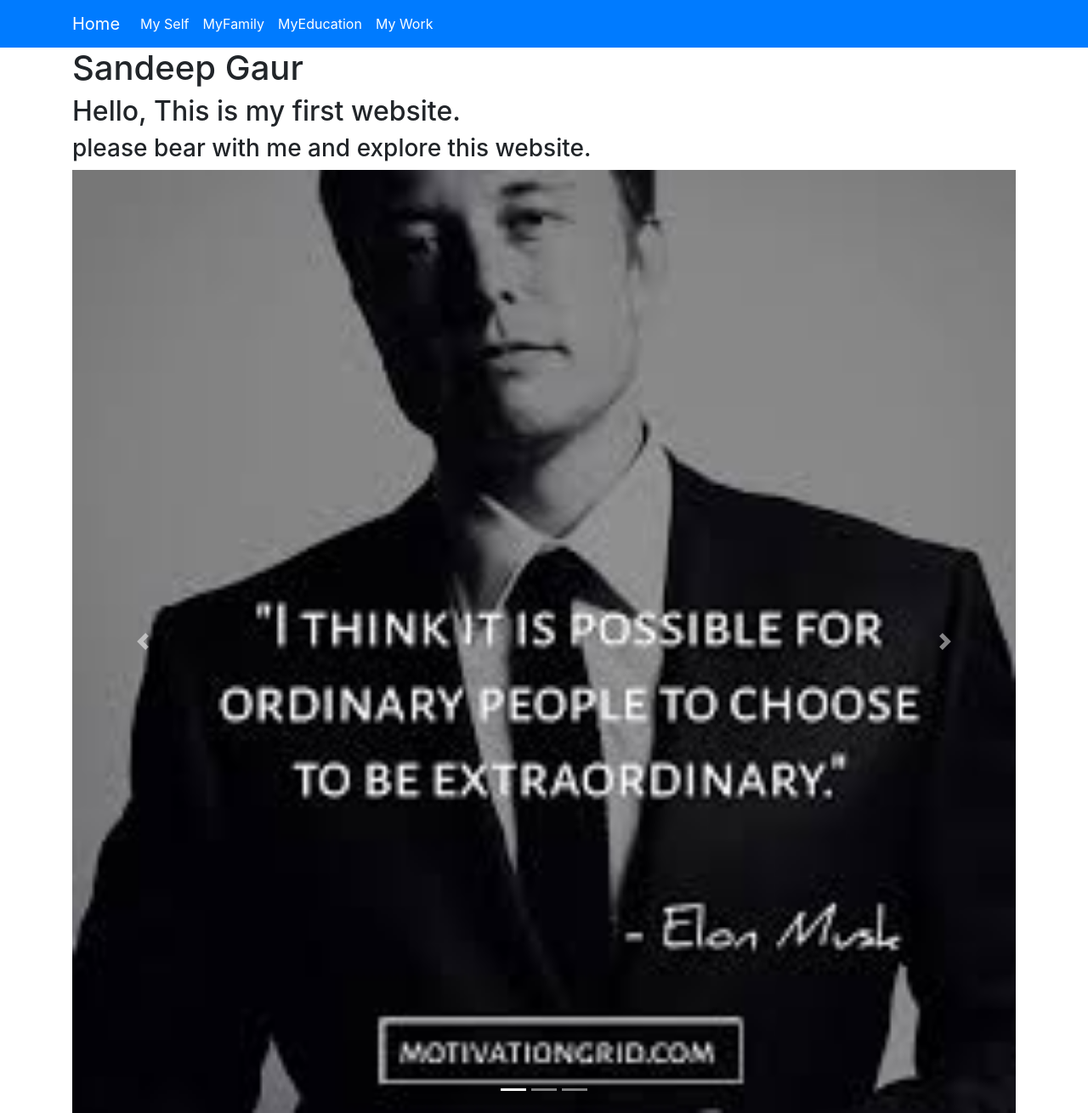
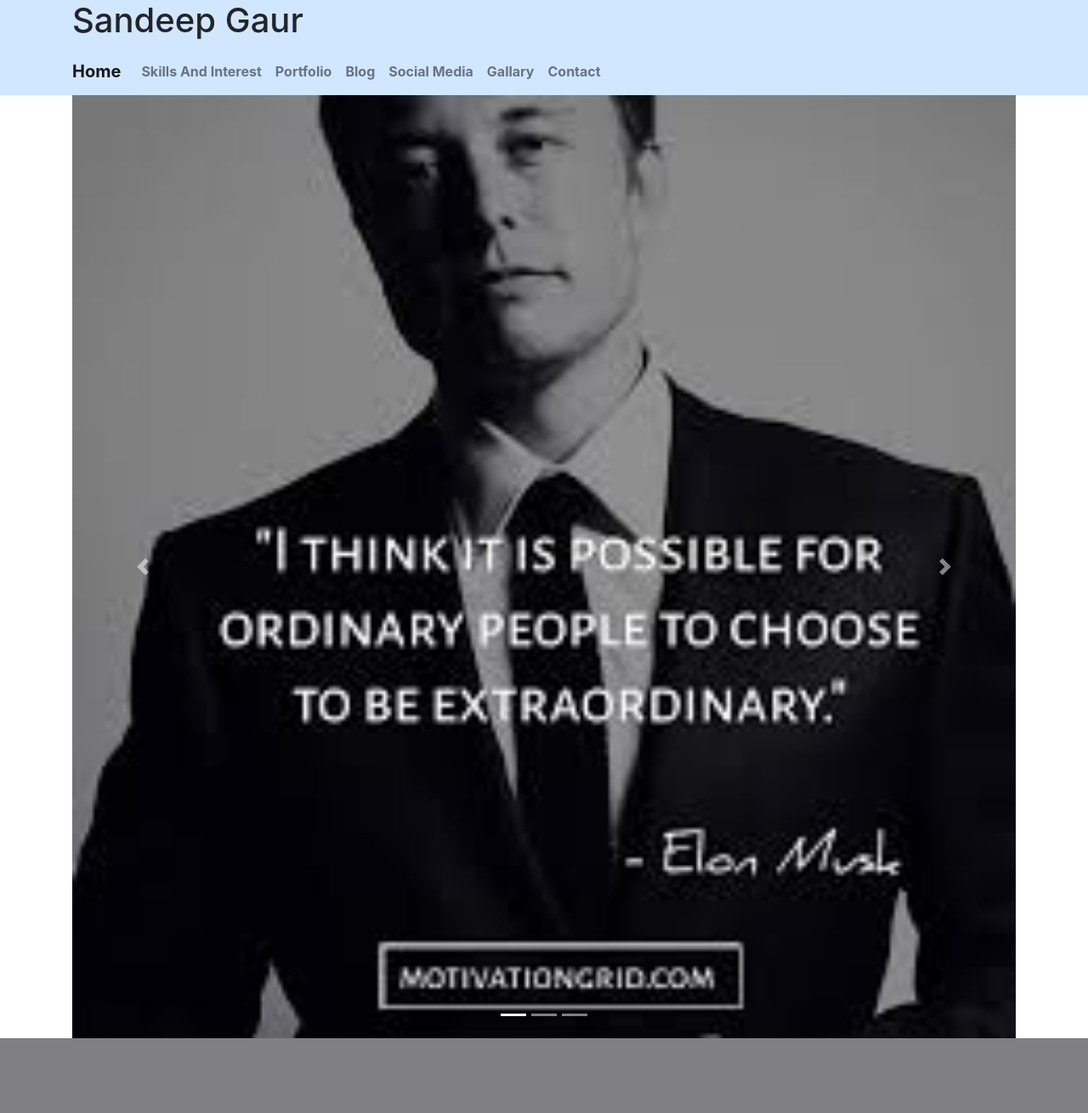
Before and after one commit to SandeepGaur/Django_project, a Django app: page / in a window 1280 px wide. Shown: the whole page at 85% size. After the commit the page ends 1222 px from the top, so only its background shows below. Run offline with Django 3.2, Linux system fonts and the light colour scheme; some libraries are stand-ins or nearby versions.

Commit message:
modified'

```diff
--- a/first_app/templates/first_app/base.html
+++ b/first_app/templates/first_app/base.html
@@ -10,10 +10,15 @@
   </head>
 
   <body>
+    <div style="background-color: #d1e7ff; ">
+      <div class="container" >
+        <h1>Sandeep Gaur</h1>
 
-    <nav class="navbar navbar-expand-lg navbar-light bg-primary">
+      </div>
+
+    <nav class="navbar navbar-expand-lg navbar-light ">
        <div class="container">
-      <a class="navbar-brand text-white" href="{% url 'index' %}">Home</a>
+      <a class="navbar-brand font-weight-bold" href="{% url 'index' %}">Home</a>
       <button class="navbar-toggler" type="button" data-toggle="collapse" data-target="#navbarSupportedContent" aria-controls="navbarSupportedContent" aria-expanded="false" aria-label="Toggle navigation">
         <span class="navbar-toggler-icon"></span>
       </button>
@@ -22,16 +27,22 @@
 
         <ul class="navbar-nav mr-auto">
           <li class="nav-item">
-            <a class="nav-link text-white" href="{% url 'myself1' %}">My Self <span class="sr-only">(current)</span></a>
+            <a class="nav-link font-weight-bold" href="{% url 'skills' %}"> Skills And Interest <span class="sr-only">(current)</span></a>
           </li>
           <li class="nav-item">
-            <a class="nav-link text-white" href="{% url 'myfamily' %}">MyFamily <span class="sr-only">(current)</span></a>
+            <a class="nav-link font-weight-bold" href="{% url 'portfolio' %}">Portfolio <span class="sr-only">(current)</span></a>
           </li>
           <li class="nav-item">
-            <a class="nav-link text-white" href="{% url 'myedu' %}">MyEducation <span class="sr-only">(current)</span></a>
+            <a class="nav-link font-weight-bold" href="{% url 'blog' %}">Blog <span class="sr-only">(current)</span></a>
           </li>
           <li class="nav-item">
-            <a class="nav-link text-white" href="{% url 'mywork' %}">My Work <span class="sr-only">(current)</span></a>
+            <a class="nav-link font-weight-bold" href="{% url 'social' %}">Social Media <span class="sr-only">(current)</span></a>
+          </li>
+          <li class="nav-item">
+            <a class="nav-link font-weight-bold" href="{% url 'gallary' %}">Gallary <span class="sr-only">(current)</span></a>
+          </li>
+          <li class="nav-item">
+            <a class="nav-link font-weight-bold" href="{% url 'contact' %}">Contact <span class="sr-only">(current)</span></a>
           </li>
 
         </ul>
@@ -39,6 +50,8 @@
   </div>
 
       </nav>
+
+        </div>
 
 
 
--- a/first_app/templates/first_app/index.html
+++ b/first_app/templates/first_app/index.html
@@ -3,10 +3,11 @@
 
 {% block content %}
 
-      <h1>Sandeep Gaur</h1>
+
       <div class="jambotron">
-        <h2>Hello, This is my first website.</h2>
-        <h3>please bear with me and explore this website.</h3>
+
+
+
       </div>
 
       <div id="carouselExampleIndicators" class="carousel slide" data-ride="carousel">
--- a/first_app/urls.py
+++ b/first_app/urls.py
@@ -18,8 +18,10 @@
 
 urlpatterns = [
     path('', views.index, name = 'index'),
-    path('myself1/', views.myself1, name = 'myself1'),
-    path('myfamily/', views.myfamily, name = 'myfamily'),
-    path('myedu/', views.myedu, name = 'myedu'),
-    path('mywork/', views.mywork, name = 'mywork'),
-]
+    path('skills/', views.skills, name = 'skills'),
+    path('portfolio/', views.portfolio, name = 'portfolio'),
+    path('blog/', views.blog, name = 'blog'),
+    path('social/', views.social, name = 'social'),
+    path('gallary/', views.gallary, name = 'gallary'),
+    path('contact/', views.contact, name = 'contact'),
+    ]
--- a/first_app/views.py
+++ b/first_app/views.py
@@ -6,21 +6,32 @@
     my_dict = {'inser_content' : 'Hello I am Sandeep Gaur '}
     return render(reqest, 'first_app/index.html', context = my_dict)
 
-def myself1(reqest):
+def skills(reqest):
     my_dict = {'inser_content' : 'Hello I am Sandeep Gaur '}
     return render(reqest, 'first_app/myself1.html', context = my_dict)
 
 
-def myfamily(reqest):
-    my_dict = {'inser_content' : 'Hello I am Sandeep Gaur '}
-    return render(reqest, 'first_app/myfamily.html', context = my_dict)
+def portfolio(reqest):
+    my_list = Projects.objects.order_by('title')
+    proj_dict = {'projects' : my_list}
+    return render(reqest, 'first_app/mywork.html', context = proj_dict)
 
-def myedu(reqest):
+
+def blog(reqest):
     my_dict = {'inser_content' : 'Hello I am Sandeep Gaur '}
     return render(reqest, 'first_app/myedu.html', context = my_dict)
 
 
-def mywork(reqest):
-    my_list = Projects.objects.order_by('title')
-    proj_dict = {'projects' : my_list}
-    return render(reqest, 'first_app/mywork.html', context = proj_dict)
+def social(reqest):
+    my_dict = {'inser_content' : 'Hello I am Sandeep Gaur '}
+    return render(reqest, 'first_app/myfamily.html', context = my_dict)
+
+
+
+def gallary(reqest):
+    my_dict = {'inser_content' : 'Hello I am Sandeep Gaur '}
+    return render(reqest, 'first_app/myedu.html', context = my_dict)
+
+def contact(reqest):
+    my_dict = {'inser_content' : 'Hello I am Sandeep Gaur '}
+    return render(reqest, 'first_app/myedu.html', context = my_dict)
--- a/first_project/settings.py
+++ b/first_project/settings.py
@@ -25,7 +25,7 @@
 # SECURITY WARNING: don't run with debug turned on in production!
 DEBUG = True
 
-ALLOWED_HOSTS = ['sandeepgaur.pythonanywhere.com', '127.0.0.1']
+ALLOWED_HOSTS = ['www.sandeepgaur.xyz','sandeepgaur.xyz','sandeepgaur.pythonanywhere.com', '127.0.0.1']
 
 
 # Application definition
```
